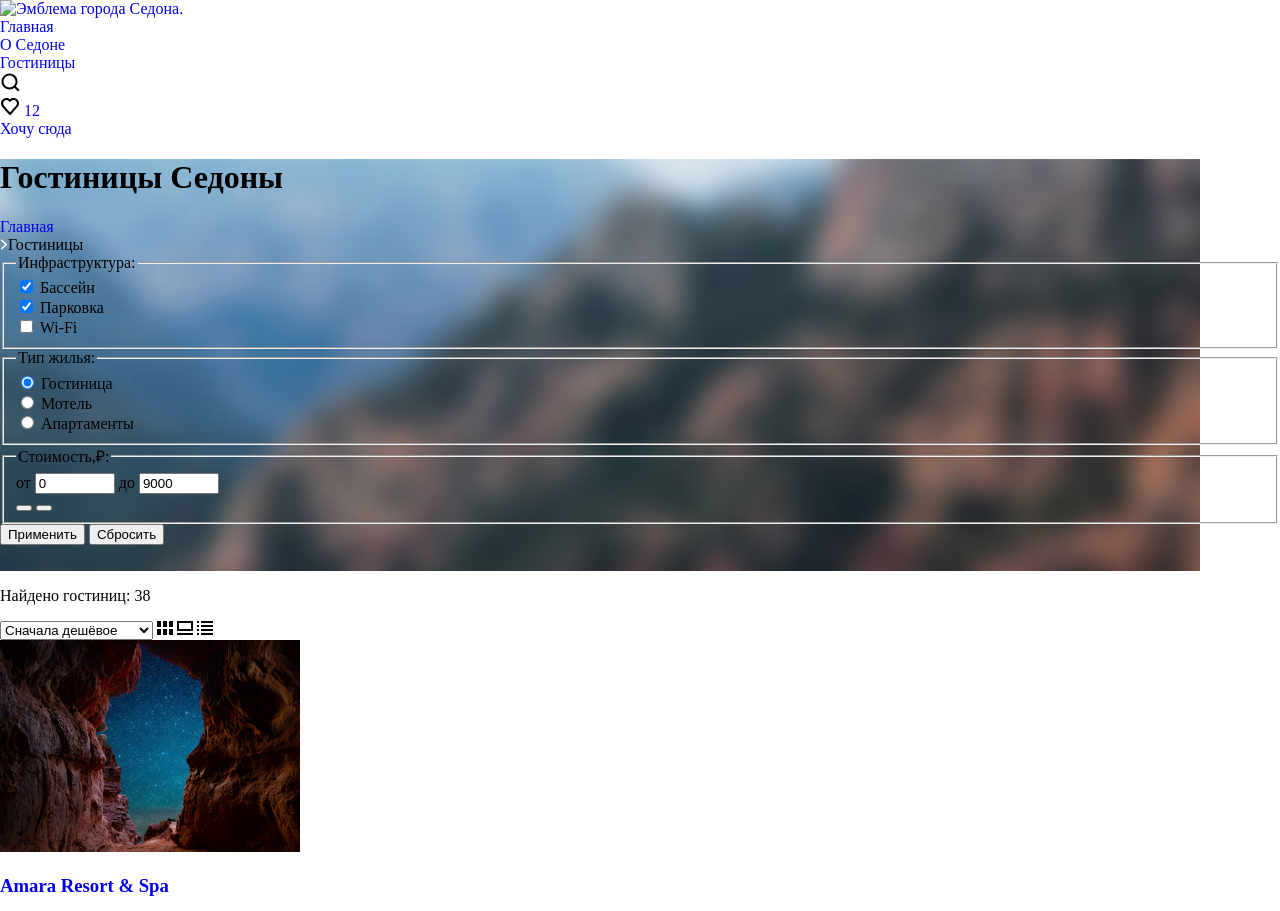
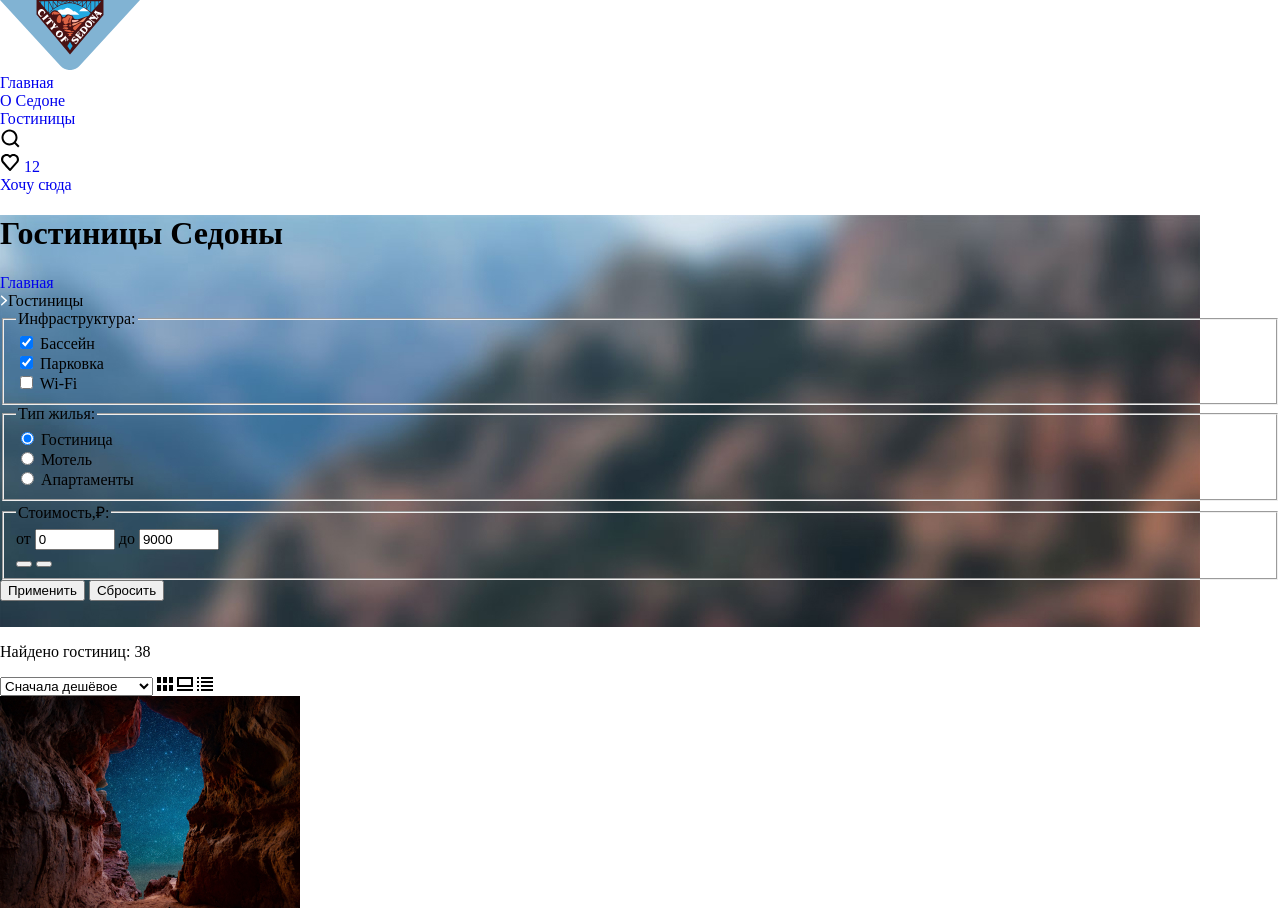
Before and after one commit to htmlacademy-htmlcss/2087795-sedona-37, a plain HTML site: page catalog.html in a window 1280 px wide. Shown: the top 911 px of the page. Drawn offline with Linux system fonts and the light colour scheme; the site is published under a folder, as on GitHub Pages, so addresses that start at the root find nothing.

Commit message:
Исправлен путь логотипа

```diff
--- a/catalog.html
+++ b/catalog.html
@@ -10,7 +10,7 @@
     <header class="page-header">
       <nav class="navigation">
         <a class="navigation-logo-link" href="index.html">
-          <img class="navigation-logo" width="140" height="70" src="/img/logo.svg"
+          <img class="navigation-logo" width="140" height="70" src="img/logo.svg"
           alt="Эмблема города Седона.">
         </a>
         <ul class="navigation-list navigation-right">
```
Also changed, not shown: index.html (+1 -1 lines).
